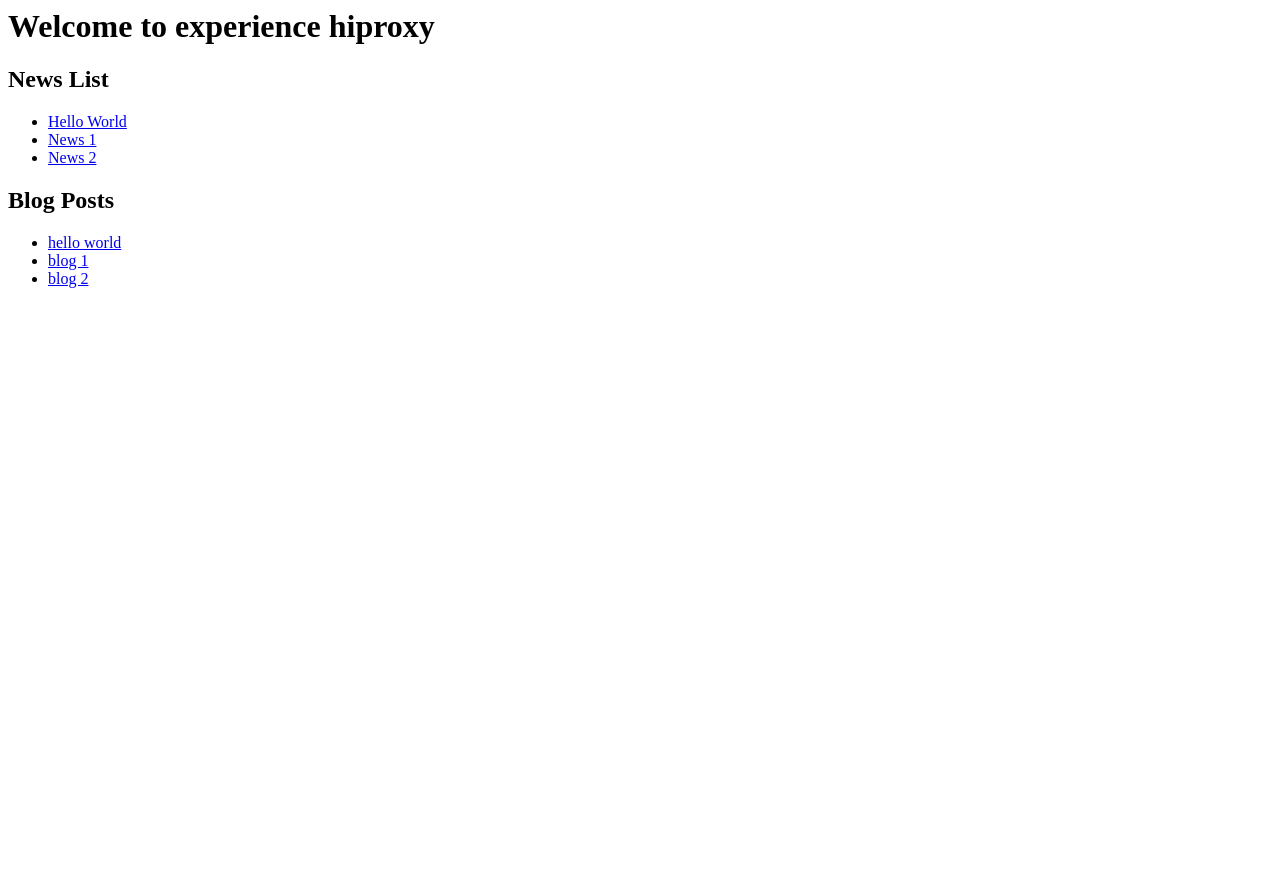
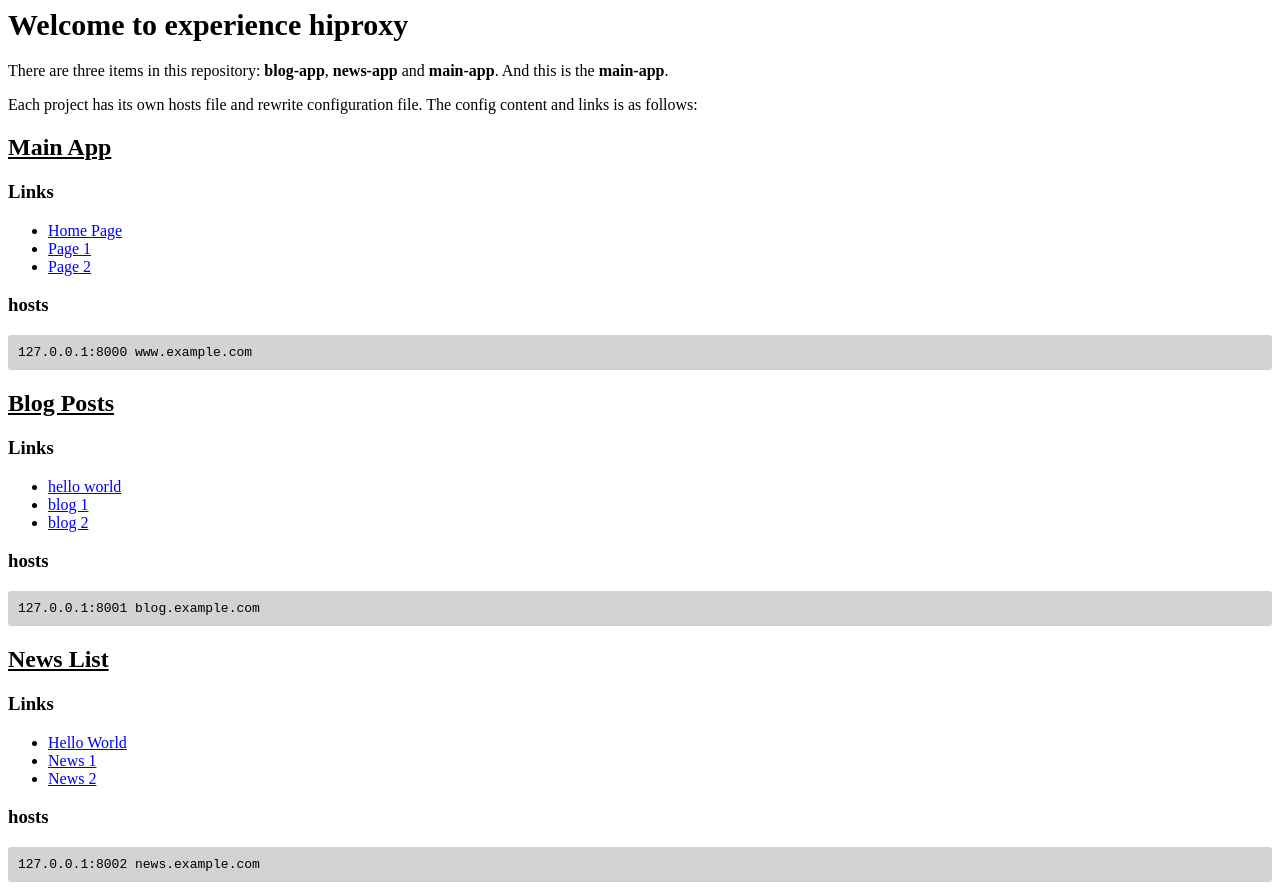
Before and after one commit to hiproxy/hiproxy-example, a website: page workspace/main-app/public/index.html in a window 1280 px wide. Before the commit the page ends 800 px from the top, so only its background shows below. Drawn offline with Linux system fonts and the light colour scheme.

Commit message:
update html

```diff
--- a/start.js
+++ b/start.js
@@ -25,6 +25,6 @@ console.log('How to experience hiproxy?\n');
 console.log('> step 1:'.bold.magenta, 'Open a new Terminal tab.');
 console.log('> step 2:'.bold.magenta, 'Execute', 'cd workspace && hiproxy start --open --port 8008 --pac-proxy'.bold.green);
 console.log('> step 3:'.bold.magenta, 'Visit', 'http://www.example.com/'.underline.blue);
-console.log('> step 4:'.bold.magenta, 'Cool,', 'you did not use Nginx, and did not configure your system\'s hosts'.underline, ', but you redirected ', '[www/blog/news].example.com'.underline, 'to your local service. 🍻🍻🍻');
+console.log('> step 4:'.bold.magenta, 'Cool,', 'you did not use Nginx, and did not configure your system\'s hosts'.underline, ',but you redirected', '[www/blog/news].example.com'.underline, 'to your local service. 🍻 🍻 🍻');
 
 console.log();
--- a/workspace/main-app/public/index.html
+++ b/workspace/main-app/public/index.html
@@ -1,12 +1,62 @@
 <html>
   <header>
     <title>hiproxy test page</title>
+    <link rel="stylesheet" href="/style.css">
   </header>
   <body>
     <h1>Welcome to experience hiproxy</h1>
 
+    <p>
+      There are three items in this repository: <strong>blog-app</strong>,
+      <strong>news-app</strong> and <strong>main-app</strong>. And this is the <strong>main-app</strong>.
+    </p>
+
+    <p>
+      Each project has its own hosts file and rewrite configuration file. The config content and links is as follows:
+    </p>
+
+    <!-- main -->
+    <h2>Main App</h2>
+
+    <h3>Links</h3>
+    <ul>
+      <li>
+        <a href="http://www.example.com/">Home Page</a>
+      </li>
+      <li>
+        <a href="http://www.example.com/page-1">Page 1</a>
+      </li>
+      <li>
+        <a href="http://www.example.com/page-2">Page 2</a>
+      </li>
+    </ul>
+
+    <h3>hosts</h3>
+    <pre>127.0.0.1:8000 www.example.com</pre>
+
+    <!-- blog posts -->
+    <h2>Blog Posts</h2>
+    <h3>Links</h3>
+    <ul>
+      <li>
+        <a href="http://blog.example.com/hello-world">hello world</a>
+      </li>
+      <li>
+        <a href="http://blog.example.com/blog-1">blog 1</a>
+      </li>
+      <li>
+        <a href="http://blog.example.com/blog-2">blog 2</a>
+      </li>
+    </ul>
+
+    <h3>hosts</h3>
+    <pre>127.0.0.1:8001 blog.example.com</pre>
+
+
     <!-- news list -->
     <h2>News List</h2>
+
+    <h3>Links</h3>
     <ul>
       <li>
         <a href="http://news.example.com/hello-world">Hello World</a>
@@ -19,18 +69,7 @@
       </li>
     </ul>
 
-    <!-- blog posts -->
-    <h2>Blog Posts</h2>
-    <ul>
-      <li>
-        <a href="http://blog.example.com/hello-world">hello world</a>
-      </li>
-      <li>
-        <a href="http://blog.example.com/blog-1">blog 1</a>
-      </li>
-      <li>
-        <a href="http://blog.example.com/blog-2">blog 2</a>
-      </li>
-    </ul>
+    <h3>hosts</h3>
+    <pre>127.0.0.1:8002 news.example.com</pre>
   </body>
 </html>
--- /dev/null
+++ b/workspace/main-app/public/style.css
@@ -0,0 +1,15 @@
+h1 {
+  font-size: 30;
+  font-weight: 'bold';
+}
+
+h2 {
+  text-decoration: underline;
+}
+
+pre {
+  background: lightgray;
+  border-radius: 3px;
+  white-space:pre-wrap;
+  padding: 10px;
+}
```
Also changed, not shown: 1 other file.
